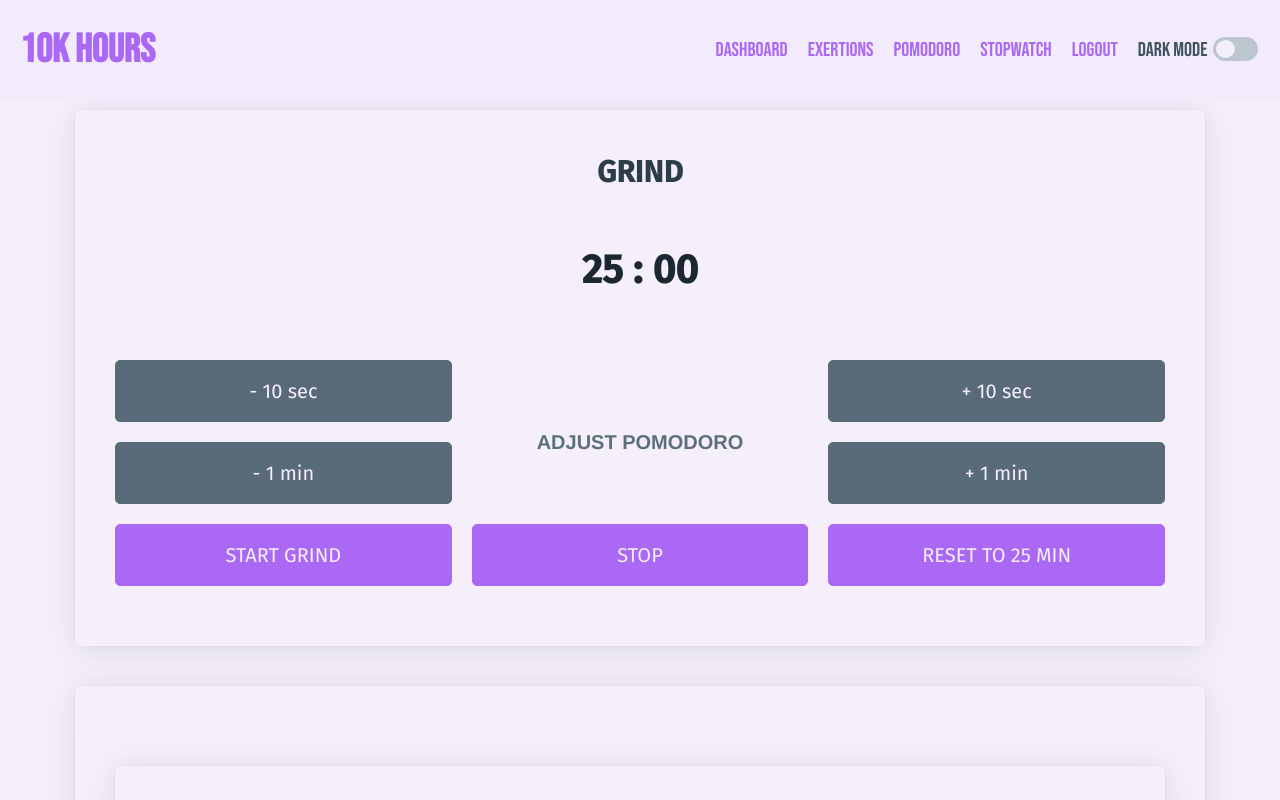
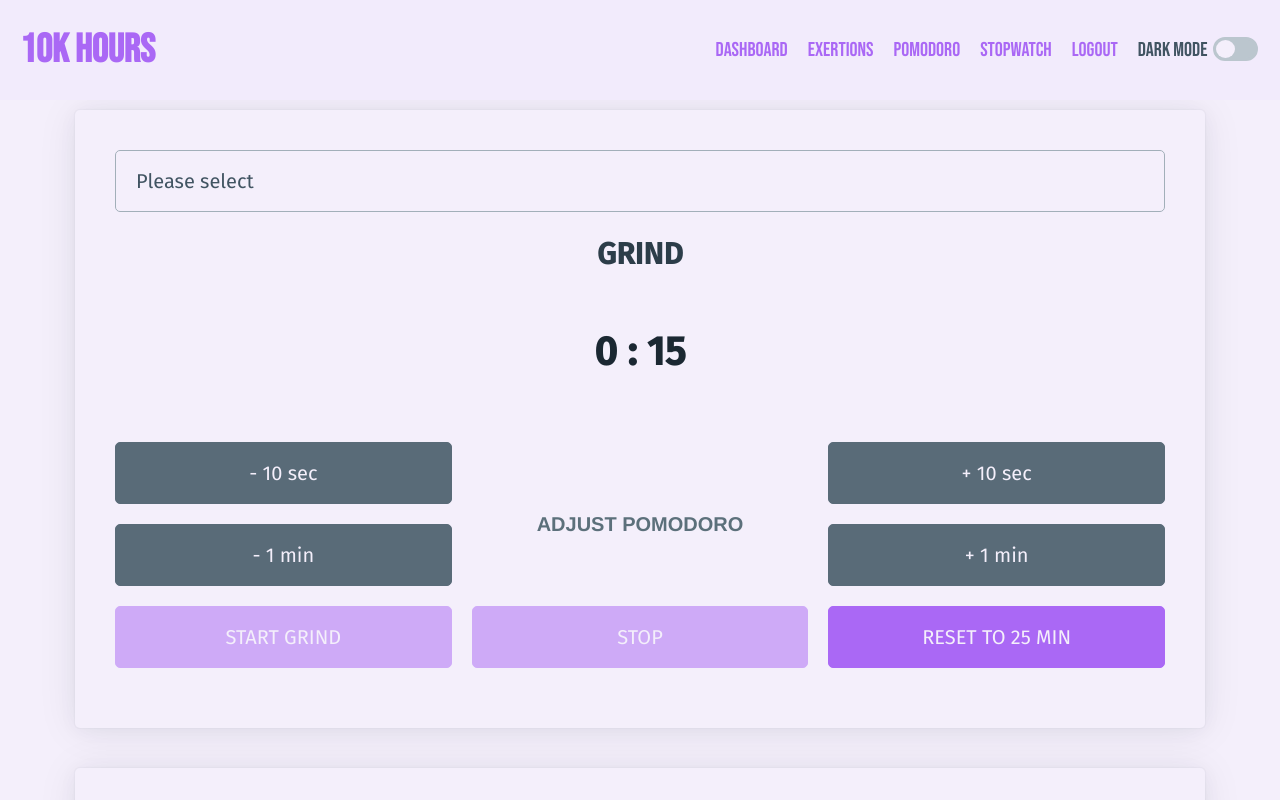
Before and after one commit to nickanism/10k-hours, a React (Create React App) app in the folder client/: page /pomodoro in a window 1280 px wide. Shown: the top 800 px of the page. Built offline with nearby package versions, Linux system fonts and the light colour scheme; no server answers; sample sign-in values are in the browser's storage.

Commit message:
[ADD] pomodoro can submit payload for finishedDuration

```diff
--- a/client/src/App.js
+++ b/client/src/App.js
@@ -78,6 +78,10 @@ function App() {
                   Remove Exertion
                 </Link>
                 <br />
+                <Link to="edit">
+                  Edit Exertion Target Hours
+                </Link>
+                <br />
                 <Link to="finish-duration">
                   Edit Finished Duration
                 </Link>
--- a/client/src/features/exertion/EditExertionForm.js
+++ b/client/src/features/exertion/EditExertionForm.js
@@ -60,6 +60,7 @@ const EditExertionForm = () => {
     dispatch(
       editExertion(formData)
     );
+    window.location.reload(false);
   }
 
   return (
--- a/client/src/features/pomodoro/Pomodoro.js
+++ b/client/src/features/pomodoro/Pomodoro.js
@@ -1,5 +1,5 @@
 import React, {
-  useEffect
+  useEffect, useState
 } from 'react'
 import { connect,
   useSelector, useDispatch
@@ -10,14 +10,14 @@ import {
   selectMode,
   decrementTimerBySecond,incrementTimerBySecond,
   incrementTimerByMinute, decrementTimerByMinute,
-  finish,
+  finish, finishDuration,
   reset,
   pause,
   deductSecond,
   startTimer,
   stop,
   selectIsRunning, selectIsRunningPaused,
-  selectPomodoroTime
+  selectPomodoroTime, selectStartRunningValue
 } from './pomodoroSlice';
 import {
   selectExertionList,
@@ -28,7 +28,9 @@ import {
   secondsToMinutes, playSound
 } from '../../utils/timeUtils';
 import {
-  exertionUnorderedListParsing
+  exertionUnorderedListParsing,
+  exertionListValidate,
+  exertionOptionList
 } from '../../utils/parseUtils'
 
 const Pomodoro = () => {
@@ -38,6 +40,8 @@ const Pomodoro = () => {
   const isRunning = useSelector(selectIsRunning);
   const isRunningPaused = useSelector(selectIsRunningPaused)
   const exertionList = useSelector(selectExertionList)
+  const startRunningValue = useSelector(selectStartRunningValue)
+  const [exertionId, setExertionId] = useState()
   const dispatch = useDispatch()
 
   useEffect(() => {
@@ -55,14 +59,29 @@ const Pomodoro = () => {
       }, 1000);
     } else if (!isRunning && timerCount !== 0) {
       clearInterval(interval);
-    } else if (isRunning && timerCount === 0) {
+    } else if (isRunning && timerCount === 0 && timerMode === "grind") {
       playSound();
+      dispatch(finishDuration({exertionId, startRunningValue}))
       dispatch(finish())
     }
     return function cleanup() {
       clearInterval(interval);
     }
   }, [dispatch, timerMode, isRunning, isRunningPaused, timerCount]);
+
+  const mainExertionOptions = (
+    <>
+      {
+        exertionListValidate(exertionList) ?
+        exertionOptionList(exertionList)
+        : null
+      }
+    </>
+  )
+
+  const onChange = e => {
+    setExertionId(e.target.value)
+  }
 
   const exertionListDisplay = (
     <div>
@@ -87,6 +106,7 @@ const Pomodoro = () => {
   const startTimerButton = (
     <div>
       <button
+        disabled={!exertionId}
         onClick={() => dispatch(startTimer())}
       >
         {timerMode === "grind" ? "START GRIND" :
@@ -156,6 +176,17 @@ const Pomodoro = () => {
     <main className="container">
       <div>
         <article>
+          <select
+            size="1"
+            id="exertionId"
+            name="exertionId"
+            placeholder="Choose Exertion"
+            value={exertionId}
+            onChange={onChange}
+          >
+            <option>Please select</option>
+            {mainExertionOptions}
+          </select>
           <div className="pomodoroTimerDisplay">
             {modeDisplay}
             {timeDisplay}
@@ -171,7 +202,7 @@ const Pomodoro = () => {
             {!isRunning ? startTimerButton : null}
             {isRunning ? pauseTimerButton : null}
             <button
-              disabled={!isRunning && isRunningPaused}
+              disabled={(!isRunning && isRunningPaused) || !exertionId}
               onClick={() => dispatch(stop())}
             >
               STOP
--- a/client/src/features/pomodoro/pomodoroSlice.js
+++ b/client/src/features/pomodoro/pomodoroSlice.js
@@ -17,8 +17,8 @@ export const pomodoroSlice = createSlice({
     value: null,
     isRunning: false,
     isRunningPaused: false,
-    startRunningValue: 1500,
-    startRestingValue: 300,
+    startRunningValue: 15,
+    startRestingValue: 10,
     exertionList: null,
     loading: true
   },
@@ -111,21 +111,25 @@ export const fetchAllExertions = () => async dispatch => {
 }
 
 
-export const finishDuration = ({ email, password }) => async dispatch => {
+export const finishDuration = ({ exertionId, startRunningValue }) => async dispatch => {
   try {
+    console.log("here")
     const config = {
       headers: {
         'Content-Type': 'application/json'
       }
     }
-    const exertionId = ''
-    const body = JSON.stringify({ email, password });
-    const res = await axios.post(
-      `/api/exertion/${exertionId}/finish`,
+    const operation = "addition"
+    const payload = startRunningValue
+    const body = JSON.stringify({ operation, payload });
+    console.log(body)
+    const res = await axios.put(
+      `/api/exertion/${exertionId}/operate-finished-duration`,
       body,
       config
     );
     if (res.status === 200) {
+      console.log(res.data)
       /*
       Let the user know that it increased the finished hour.
       Maybe display the target left hour
@@ -155,6 +159,8 @@ export const selectPomodoroTime = state => {
 
 export const selectExertionList = state => state.pomodoro.exertionList
 
+export const selectStartRunningValue = state => state.pomodoro.startRunningValue
+
 export const selectMode = state => state.pomodoro.mode
 
 export const selectIsRunning = state => state.pomodoro.isRunning
--- a/client/src/features/stopwatch/Stopwatch.js
+++ b/client/src/features/stopwatch/Stopwatch.js
@@ -90,10 +90,11 @@ const Stopwatch = () => {
           id="exertionId"
           name="exertionId"
           placeholder="Choose Exertion"
+          disabled={!exertionList}
           value={exertionId}
           onChange={onChange}
         >
-          <option>Please select</option>
+          <option>{!exertionList ? "fetching..." : "Please select"}</option>
           {mainExertionOptions}
         </select>
       </section>
@@ -101,7 +102,7 @@ const Stopwatch = () => {
         <div className="grid">
           &nbsp;
           <button
-            disabled={stopwatchIsRunning}
+            disabled={stopwatchIsRunning || !exertionId}
             onClick={() => {dispatch(startStopwatch())}}>START</button>
           <button
             disabled={!stopwatchIsRunning || !stopwatchValue}
```
